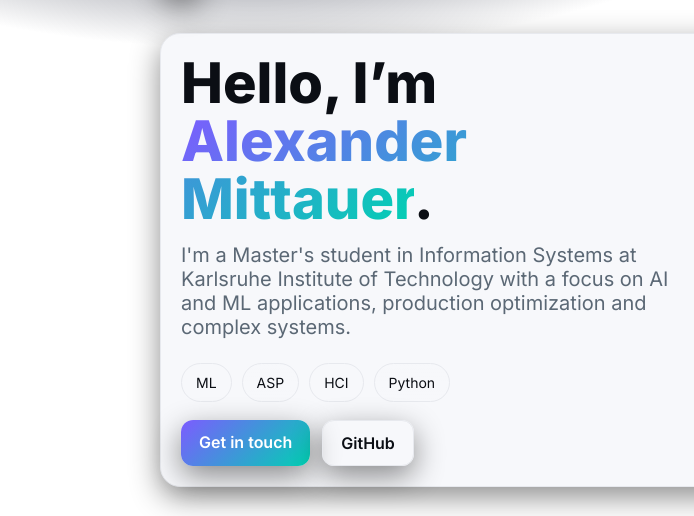
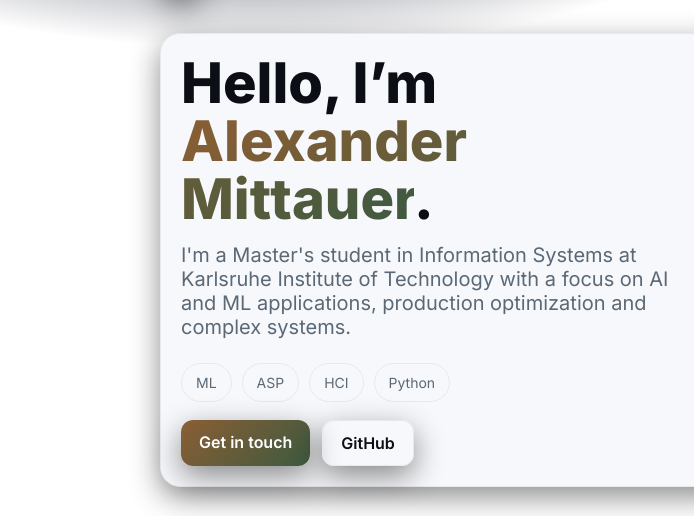
Before and after one commit to MittAlexander/MittAlexander.github.io, a plain HTML site: page index.html in a window 1280 px wide. Shown: the part 81-597 px from the top of the page, 0-694 px from the left. Drawn offline with Linux system fonts and the light colour scheme.

Commit message:
Update index.html
Changed style.

```diff
--- a/index.html
+++ b/index.html
@@ -14,14 +14,26 @@
   <link href="https://fonts.googleapis.com/css2?family=Inter:wght@300;400;600;800&display=swap" rel="stylesheet">
   <style>
     :root{
-      --bg: #0b0e14;
-      --text: #e6edf3;
-      --muted: #9aa7b2;
-      --card: #111625;
-      --accent: #7c5cff;
-      --accent-2: #00d1b2;
-      --border: #1f2637;
+      --bg: #0f0d0a;        /* inked bark */
+      --text: #eae3d6;      /* warm paper */
+      --muted: #b8ad99;     /* tea-stained */
+      --card: #17130f;      /* deep umber */
+      --accent: #8b5e34;    /* burnt sienna */
+      --accent-2: #3d5a40;  /* pine green */
+      --border: #2a241b;    /* dark fiber */
       --shadow: 0 10px 30px rgba(0,0,0,.45);
+    }
+    @media (prefers-color-scheme: light){
+      :root{ --bg:#f4efe6; --text:#1a150f; --muted:#6f6556; --card:#fffdf8; --border:#e6ddcc }
+      body{
+      margin:0; font-family: Inter, system-ui, -apple-system, Segoe UI, Roboto, Helvetica, Arial, "Apple Color Emoji", "Segoe UI Emoji";
+      color:var(--text); background:var(--bg);
+      background-image:
+        radial-gradient(900px 340px at 20% -10%, rgba(54,46,34,.7) 0%, transparent 70%),
+        radial-gradient(800px 300px at 95% -20%, rgba(32,48,40,.6) 0%, transparent 70%),
+        repeating-linear-gradient(90deg, rgba(255,255,255,.02) 0 2px, rgba(0,0,0,.02) 2px 4px);
+      background-blend-mode: multiply, multiply, normal;
+    }
     }
     @media (prefers-color-scheme: light){
       :root{ --bg:#ffffff; --text:#0b0e14; --muted:#5b6875; --card:#f7f8fb; --border:#e7e9ee; }
@@ -50,10 +62,10 @@
 
     /* Hero */
     .hero{ display:grid; grid-template-columns: 1.1fr 0.9fr; gap:28px; align-items:center; padding:64px 0 24px }
-    .hero h1{ font-size:clamp(32px, 6vw, 56px); line-height:1.04; margin:0 0 14px }
+    .hero h1{ font-family: 'Noto Serif JP', Inter, serif; font-weight:700; font-size:clamp(32px, 6vw, 56px); line-height:1.04; margin:0 0 14px }
     .hero p{ color:var(--muted); font-size:clamp(16px, 2.5vw, 20px); margin:0 0 24px }
     .badges{ display:flex; gap:10px; flex-wrap:wrap }
-    .badge{ border:1px solid var(--border); background:linear-gradient(180deg, rgba(255,255,255,.04), rgba(255,255,255,0)); padding:10px 14px; border-radius:999px; font-size:14px }
+    .badge{ border:1px solid var(--border); background:linear-gradient(180deg, rgba(255,255,255,.02), rgba(255,255,255,0)); padding:10px 14px; border-radius:999px; font-size:14px; color:var(--muted) }
     .cta{ display:flex; gap:12px; margin-top:18px }
     .button{ padding:12px 18px; border-radius:12px; text-decoration:none; font-weight:600; border:1px solid var(--border); box-shadow:var(--shadow) }
     .button.primary{ background:linear-gradient(135deg, var(--accent), var(--accent-2)); color:white; border:none }
@@ -63,7 +75,7 @@
 
     /* Sections */
     section{ margin-top:36px }
-    section h2{ font-size:clamp(22px, 2.8vw, 28px); margin:0 0 14px }
+    section h2{ font-family: 'Noto Serif JP', Inter, serif; font-weight:700; font-size:clamp(22px, 2.8vw, 28px); margin:0 0 14px }
     .grid{ display:grid; grid-template-columns: repeat(12, 1fr); gap:16px }
     .col-6{ grid-column: span 6 }
     .col-12{ grid-column: span 12 }
```
